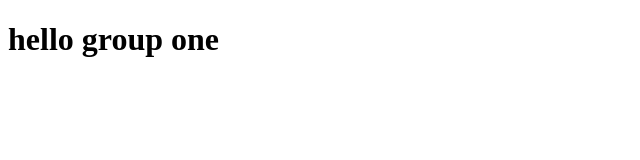
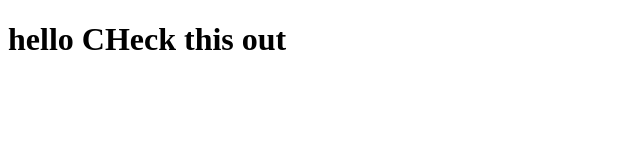
Before and after one commit to yekicomp/gitPractice3, a plain HTML site: page pages/index.html in a window 1280 px wide. Shown: the whole page, without its empty margins (0-640 px from the left). Drawn offline with Linux system fonts and the light colour scheme.

Commit message:
index.html
Added check this out

```diff
--- a/pages/index.html
+++ b/pages/index.html
@@ -7,6 +7,6 @@
     <title>Github practice</title>
 </head>
 <body>
-    <h1>hello group one</h1>
+    <h1>hello CHeck this out</h1>
 </body>
 </html>
```
